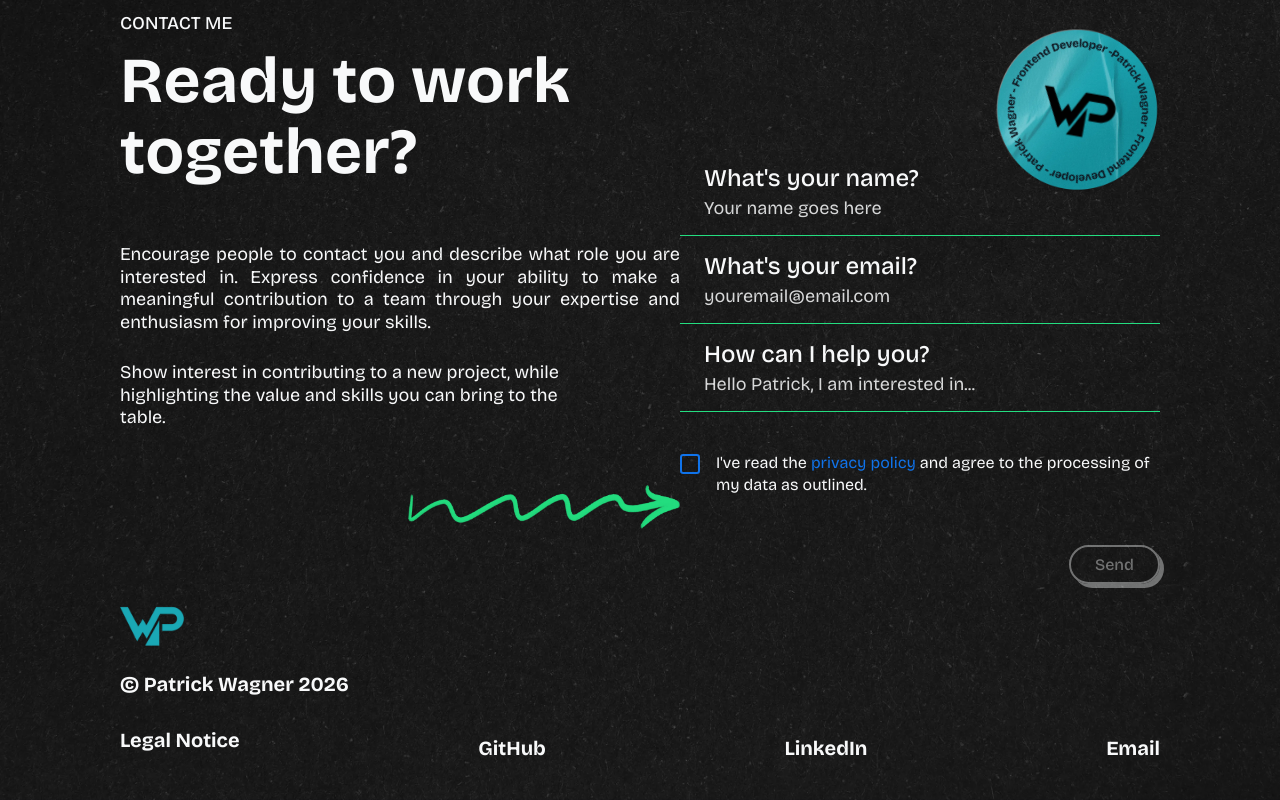
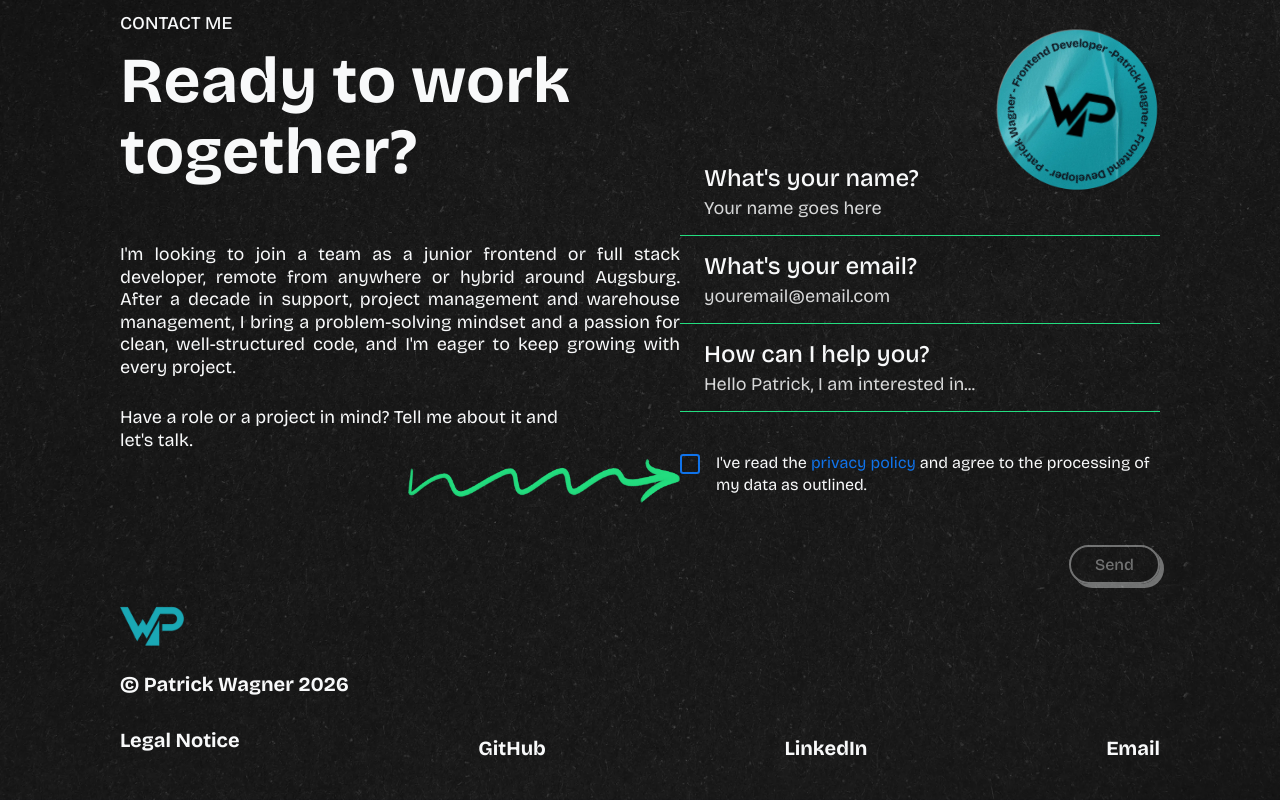
Before and after one commit to PatrickWagnerDev/portfolio-page, an Angular app: page / in a window 1280 px wide. Shown: the part 4504-5304 px from the top of the page. Built offline with nearby package versions, Linux system fonts and the light colour scheme.

Commit message:
content: add contact text and move arrow closer

```diff
--- a/src/app/pages/home/contact/contact.html
+++ b/src/app/pages/home/contact/contact.html
@@ -4,11 +4,11 @@
             <p class="section-label">Contact me</p>
             <h2 class="section-title">Ready to work together?</h2>
         </header>
-        <p class="contact-text">Encourage people to contact you and describe what role you are interested in. Express
-            confidence in your ability to make a meaningful contribution to a team through your expertise and enthusiasm
-            for improving your skills.</p>
-        <p class="contact-text">Show interest in contributing to a new project, while highlighting the value and skills
-            you can bring to the table.</p>
+        <p class="contact-text">I'm looking to join a team as a junior frontend or full stack developer, remote from
+            anywhere or hybrid around Augsburg. After a decade in support, project management and warehouse management,
+            I bring a problem-solving mindset and a passion for clean, well-structured code, and I'm eager to keep
+            growing with every project.</p>
+        <p class="contact-text">Have a role or a project in mind? Tell me about it and let's talk.</p>
         <figure class="contact-arrow" appReveal>
             <img class="arrow-image" src="/design-material/lines/contact.webp" alt="">
         </figure>
--- a/src/app/pages/home/contact/contact.scss
+++ b/src/app/pages/home/contact/contact.scss
@@ -36,7 +36,7 @@
 .contact-arrow {
   align-self: flex-end;
   width: 17rem;
-  margin-top: 3.5rem;
+  margin-top: 0.5rem;
 }
 
 .arrow-image {
```
Also changed, not shown: 1 other file (tests, documents, lock files or other folders).
